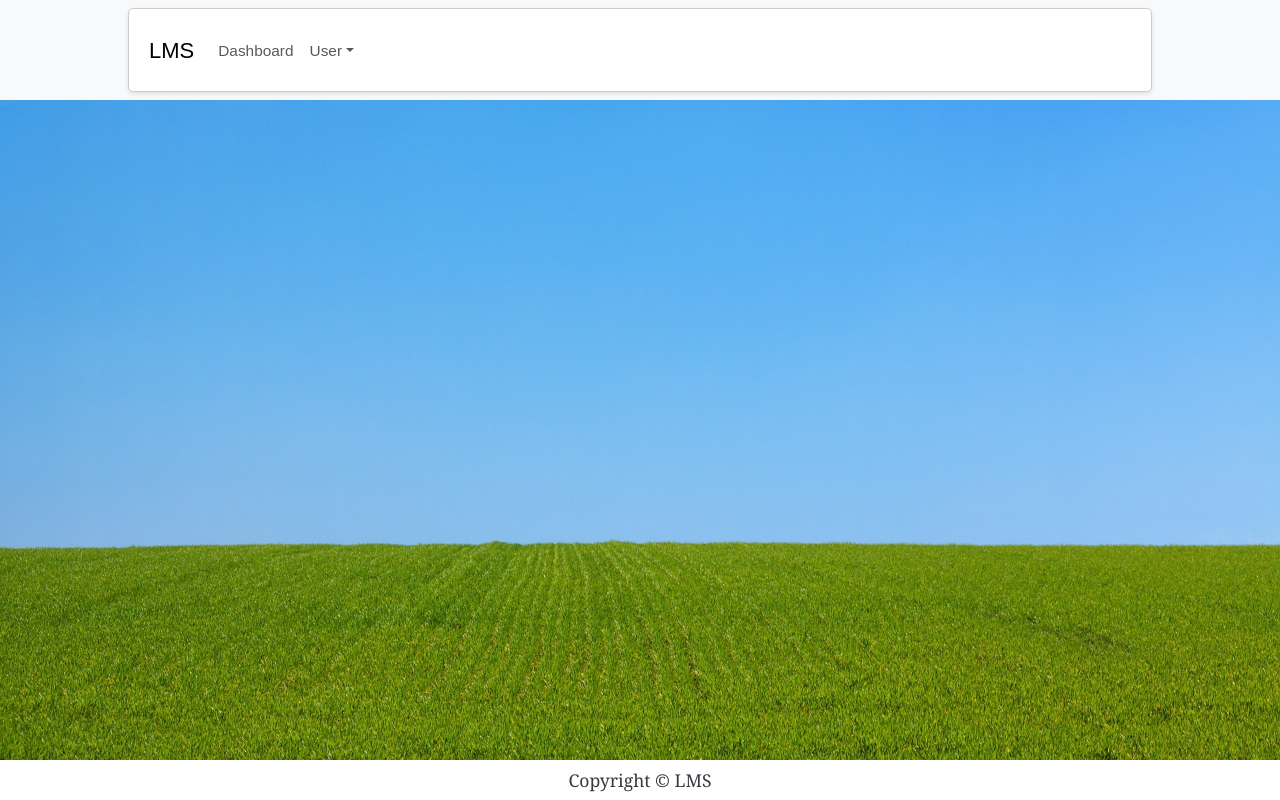
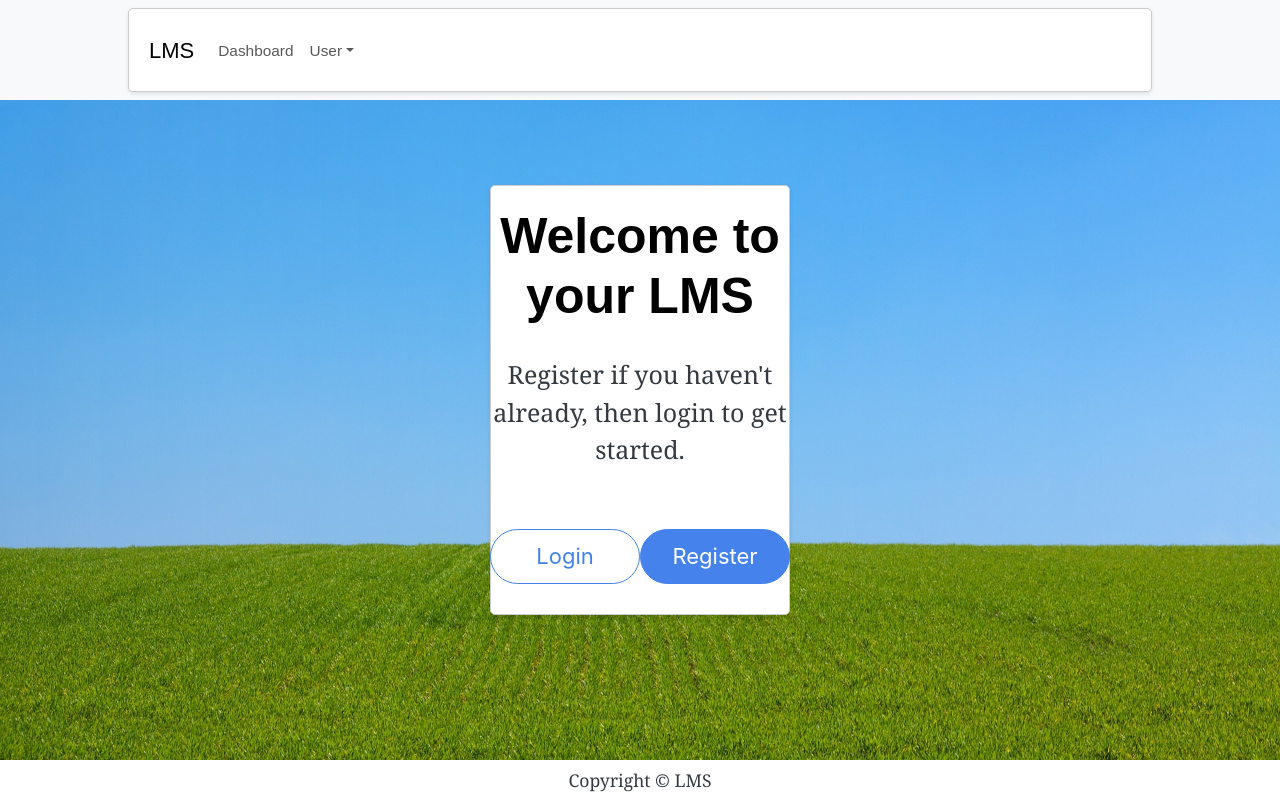
Before and after one commit to WSU-4110/LearningManagementSystem, a React (Create React App) app in the folder frontend/: page / in a window 1280 px wide. Built offline with nearby package versions, Linux system fonts and the light colour scheme; no server answers; the HTML template or start-up script is replaced by a standard one.

Commit message:
Change route path from Dashboard to LandingPage.

```diff
--- a/frontend/src/App.js
+++ b/frontend/src/App.js
@@ -45,7 +45,7 @@
        <Router>
             <Header />
             <Routes>
-                <Route path = '/' element={<Dashboard/>} />
+                <Route path = '/' element={<LandingPage/>} />
                 <Route path = '/course/:id' element={<Course/>} />
                 <Route path = '/login' element={<Login/>} />
                 <Route path = '/register' element={<Register/>} />
```
